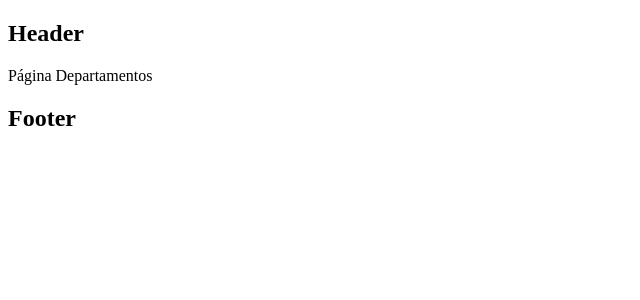
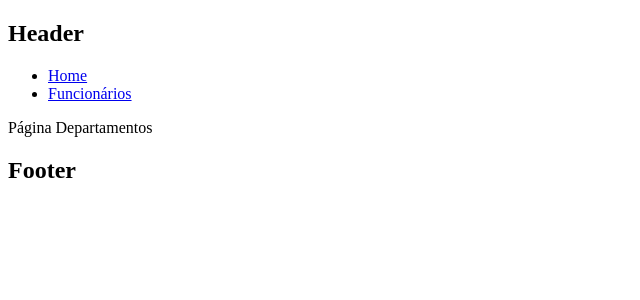
Before and after one commit to palomacanton/projetoGerenciador, an Angular app: page / in a window 1280 px wide. Shown: the top 300 px of the page, without its empty margins (0-640 px from the left). Built offline with nearby package versions, Linux system fonts and the light colour scheme.

Commit message:
link funcionarios

```diff
--- a/src/app/components/header/header.component.html
+++ b/src/app/components/header/header.component.html
@@ -1 +1,7 @@
 <h2>Header</h2>
+<nav>
+  <ul>
+    <li><a routerLink="/">Home</a></li>
+    <li><a routerLink="funcionarios">Funcionários</a></li>
+  </ul>
+</nav>
```
